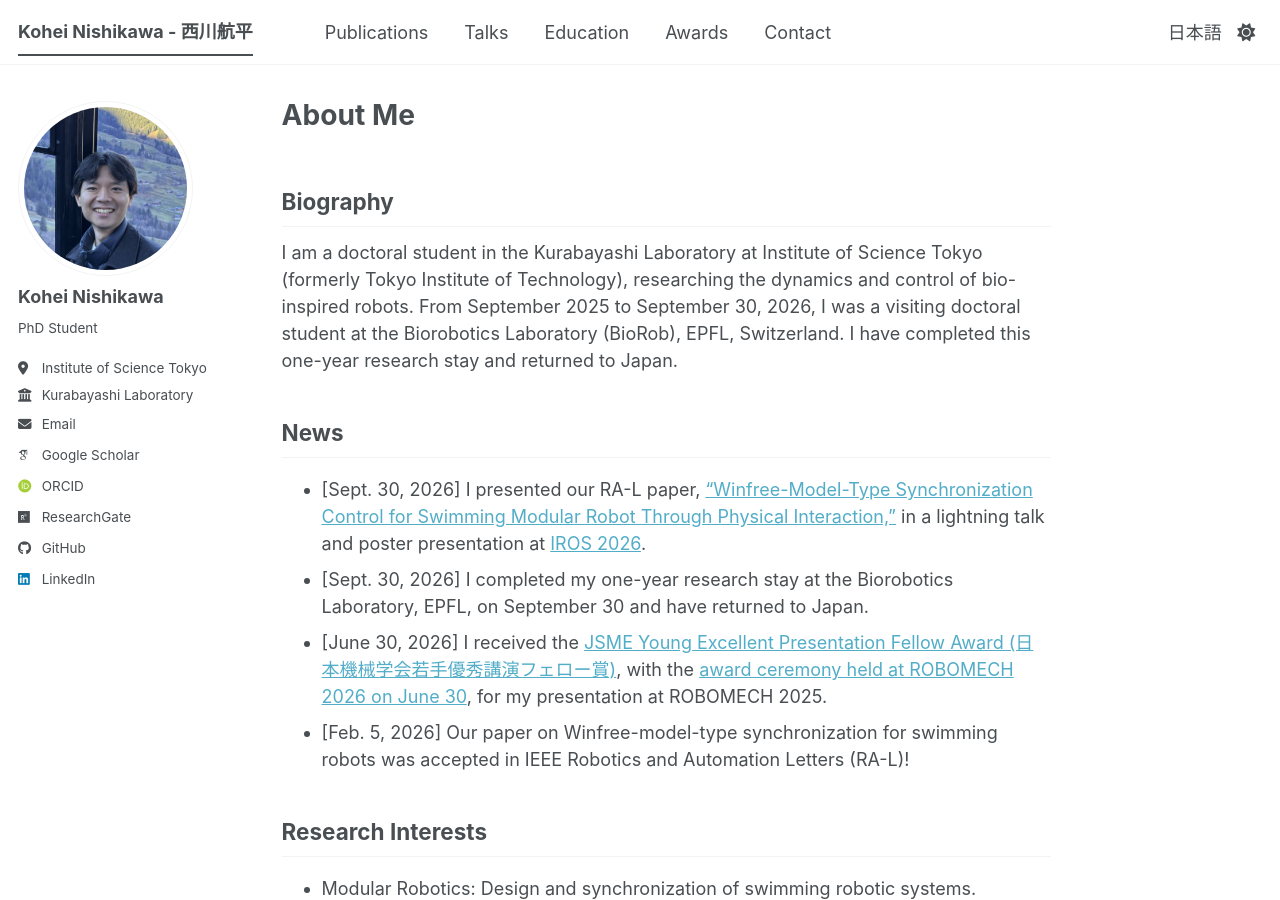
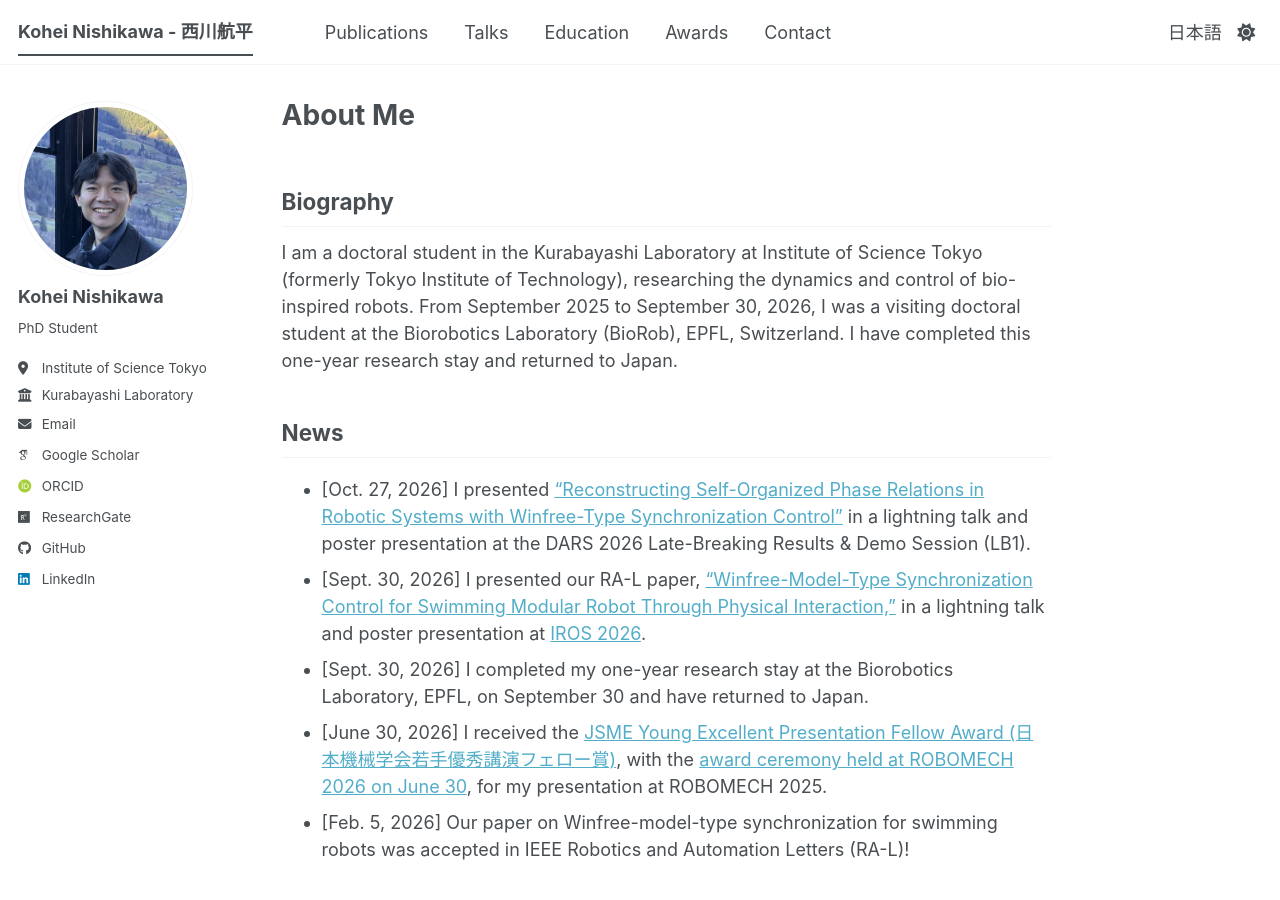
Before and after one commit to nishikawak529/nishikawak529.github.io, a Jekyll site: the page built from _pages/about.md, in a window 1280 px wide and 900 px high. Built offline with Jekyll 4.4.1, drawn with Linux system fonts in a browser that asks for light colours; some web fonts are replaced; a script bundle is joined from its source files by our own code; library files that are not in the unit come from our copies.

Commit message:
Add news about DARS 2026 presentation to the About Me page

```diff
--- a/_pages/about.md
+++ b/_pages/about.md
@@ -15,6 +15,8 @@ redirect_from:
 <h2 data-lang="en">News</h2>
 <h2 data-lang="ja">ニュース</h2>
 <ul>
+  <li data-lang="en">[Oct. 27, 2026] I presented <a href="{{ '/talks/2026-10-27-dars2026' | relative_url }}">“Reconstructing Self-Organized Phase Relations in Robotic Systems with Winfree-Type Synchronization Control”</a> in a lightning talk and poster presentation at the DARS 2026 Late-Breaking Results &amp; Demo Session (LB1).</li>
+  <li data-lang="ja">[2026年10月27日] <a href="{{ '/talks/2026-10-27-dars2026' | relative_url }}">「Reconstructing Self-Organized Phase Relations in Robotic Systems with Winfree-Type Synchronization Control」</a>について、DARS 2026のレイトブレーキング・リザルト＆デモセッション（LB1）でライトニングトークおよびポスター発表を行いました。</li>
   <li data-lang="en">[Sept. 30, 2026] I presented our RA-L paper, <a href="{{ '/publication/2026-02-27-winfree-model-synchronization-swimming-robot' | relative_url }}">“Winfree-Model-Type Synchronization Control for Swimming Modular Robot Through Physical Interaction,”</a> in a lightning talk and poster presentation at <a href="https://2026.ieee-iros.org/program/contributed_talks/#7b79fb:4902">IROS 2026</a>.</li>
   <li data-lang="ja">[2026年9月30日] RA-L論文<a href="{{ '/publication/2026-02-27-winfree-model-synchronization-swimming-robot' | relative_url }}">「Winfree-Model-Type Synchronization Control for Swimming Modular Robot Through Physical Interaction」</a>について、<a href="https://2026.ieee-iros.org/program/contributed_talks/#7b79fb:4902">IROS 2026</a>でライトニングトークおよびポスター発表を行いました。</li>
   <li data-lang="en">[Sept. 30, 2026] I completed my one-year research stay at the Biorobotics Laboratory, EPFL, on September 30 and have returned to Japan.</li>
```
